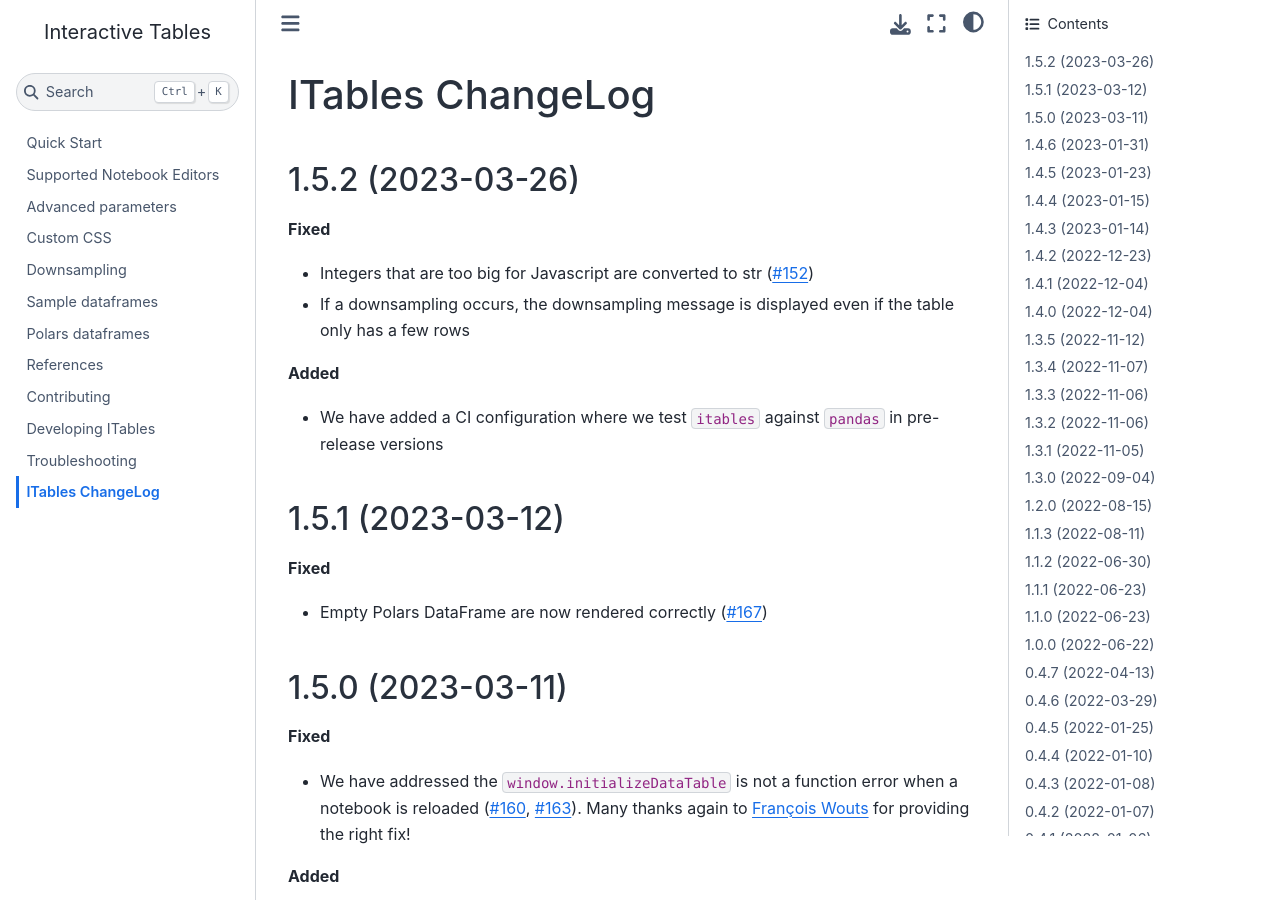
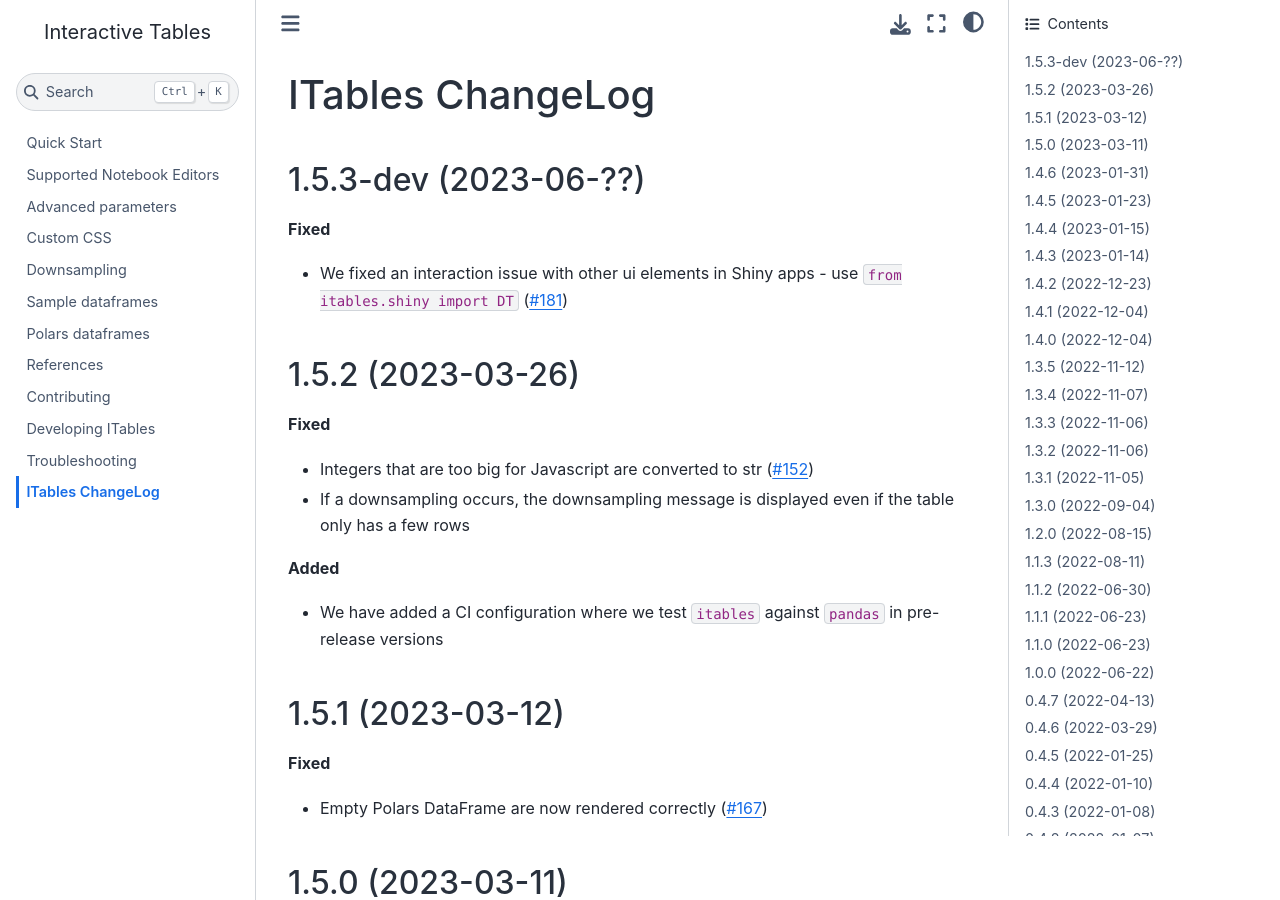
Before and after one commit to mwouts/itables, a Jupyter Book: the page built from docs/changelog.md, in a window 1280 px wide and 900 px high. Built offline with Jupyter Book 1.0.4 settings and Sphinx 7.4.7 and the Sphinx Book theme 1.1.4, drawn with Linux system fonts in a browser that asks for light colours.

Commit message:
Version 1.5.3-dev

```diff
--- a/docs/changelog.md
+++ b/docs/changelog.md
@@ -1,5 +1,12 @@
 ITables ChangeLog
 =================
+
+1.5.3-dev (2023-06-??)
+------------------
+
+**Fixed**
+- We fixed an interaction issue with other ui elements in Shiny apps - use `from itables.shiny import DT` ([#181](https://github.com/mwouts/itables/issues/181))
+
 
 1.5.2 (2023-03-26)
 ------------------
--- a/itables/version.py
+++ b/itables/version.py
@@ -1,3 +1,3 @@
 """ITables' version number"""
 
-__version__ = "1.5.2"
+__version__ = "1.5.3-dev"
```
